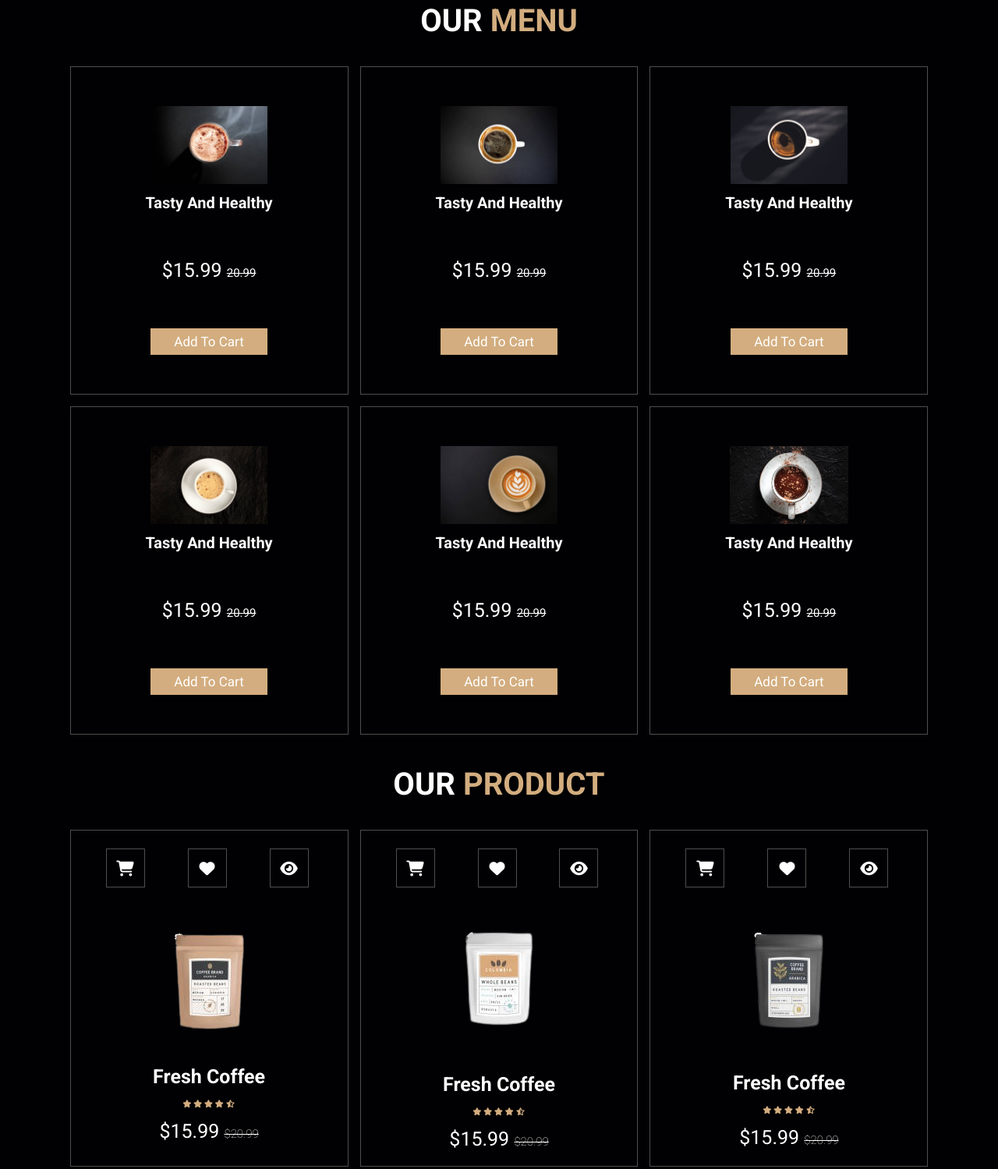
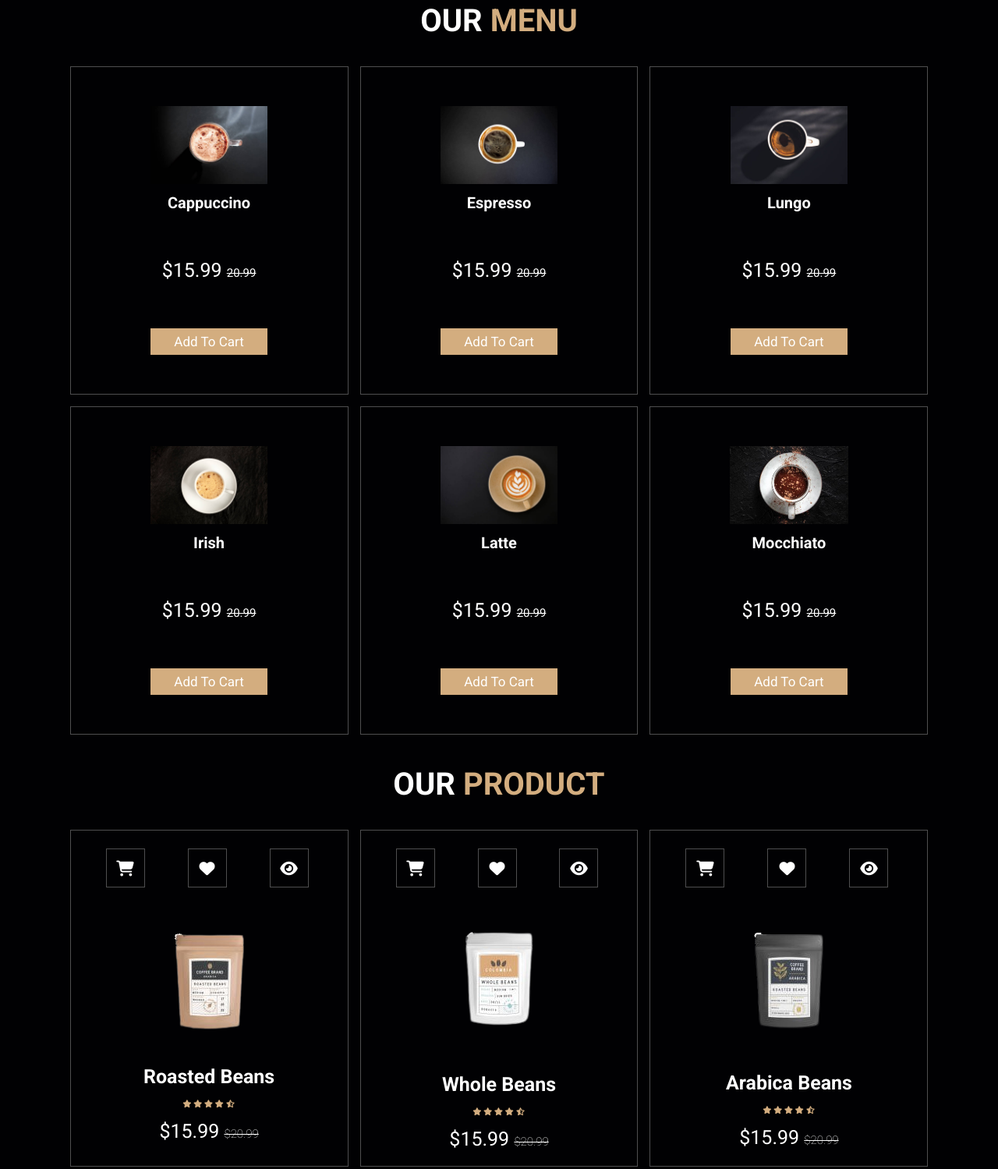
Before and after one commit to Lyna-Berkane/Buy-Me-A-Coffee, a plain HTML site: page index.html in a window 1280 px wide. Shown: the part 1277-2776 px from the top of the page at 78% size. Drawn offline with Linux system fonts and the light colour scheme.

Commit message:
Add files via upload

```diff
--- a/index.html
+++ b/index.html
@@ -137,14 +137,14 @@
         <div class="box-container">
             <div class="box">
                 <img src="image/menu1.jpg">
-                <h3>tasty and healthy</h3>
+                <h3>cappuccino</h3>
                 <div class="price">$15.99 <span> 20.99</span></div>
                 <a href="#" class="btn">add to cart</a>
             </div>
 
             <div class="box">
                 <img src="image/menu2.jpg">
-                <h3>tasty and healthy</h3>
+                <h3>Espresso</h3>
                 <div class="price">$15.99 <span> 20.99 </span> </div>
                 <a href="#" class="btn">add to cart</a>
             </div>
@@ -152,7 +152,7 @@
 
             <div class="box">
                 <img src="image/menu3.jpg">
-                <h3>tasty and healthy</h3>
+                <h3>lungo</h3>
                 <div class="price">$15.99 <span> 20.99</span></div>
                 <a href="#" class="btn">add to cart</a>
             </div>
@@ -160,21 +160,21 @@
 
             <div class="box">
                 <img src="image/menu9.jpg">
-                <h3>tasty and healthy</h3>
+                <h3>Irish</h3>
                 <div class="price">$15.99 <span> 20.99</span></div>
                 <a href="#" class="btn">add to cart</a>
             </div>
 
             <div class="box">
                 <img src="image/menu10.jpg">
-                <h3>tasty and healthy</h3>
+                <h3>latte</h3>
                 <div class="price">$15.99 <span> 20.99</span></div>
                 <a href="#" class="btn">add to cart</a>
             </div>
 
             <div class="box">
                 <img src="image/menu11.jpg">
-                <h3>tasty and healthy</h3>
+                <h3>Mocchiato</h3>
                 <div class="price">$15.99 <span> 20.99</span></div>
                 <a href="#" class="btn">add to cart</a>
             </div>
@@ -202,7 +202,7 @@
                     <img src="image/prod3.png ">
                 </div>
                 <div class="content ">
-                    <h3>fresh coffee</h3>
+                    <h3>Roasted Beans</h3>
                     <div class="stars ">
                         <a class="fas fa-star "></a>
                         <a class="fas fa-star "></a>
@@ -230,7 +230,7 @@
                     <img src="image/prod4.png ">
                 </div>
                 <div class="content ">
-                    <h3>fresh coffee</h3>
+                    <h3>Whole Beans</h3>
                     <div class="stars ">
                         <a class="fas fa-star "></a>
                         <a class="fas fa-star "></a>
@@ -258,7 +258,7 @@
                     <img src="image/prod5.png ">
                 </div>
                 <div class="content">
-                    <h3>fresh coffee</h3>
+                    <h3>Arabica Beans</h3>
                     <div class="stars ">
                         <a class="fas fa-star "></a>
                         <a class="fas fa-star "></a>
```
